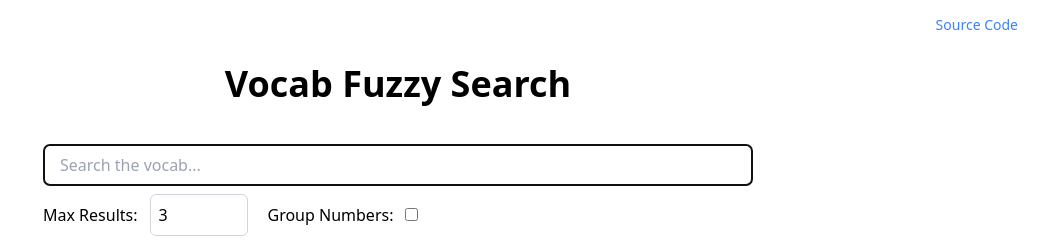
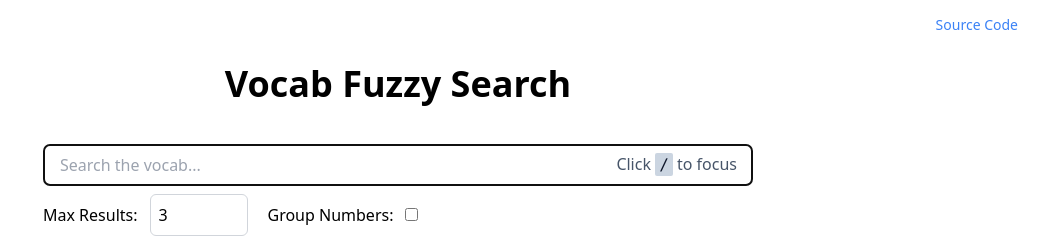
Before and after one commit to rushabhhere/vocab-fuzzy-search, a React (Vite) app: page / in a window 1280 px wide. Shown: the top 244 px of the page, without its empty margins (242-1280 px from the left). Built offline with nearby package versions, Linux system fonts and the light colour scheme.

Commit message:
Added "Click / to focus" component and rectified rendering error

```diff
--- a/src/App.tsx
+++ b/src/App.tsx
@@ -73,6 +73,7 @@ function App() {
         Vocab Fuzzy Search
       </h1>
       <div className="w-[750px] max-w-full px-5">
+        <div className="relative w-full">
           <input
             type="text"
             placeholder="Search the vocab..."
@@ -82,6 +83,14 @@ function App() {
             onChange={e => setSearch(e.target.value)}
             className="inline-block w-full px-4 py-2 mb-2 border border-gray-300 rounded-md"
           />
+          <span className="absolute hidden pointer-events-none top-2 right-4 text-slate-600 md:block">
+            Click{' '}
+            <kbd className="text-slate-900 bg-slate-300 px-1 py-0.5 rounded-sm">
+              /
+            </kbd>{' '}
+            to focus
+          </span>
+        </div>
 
         {/* controls */}
         <div className="flex flex-col items-start gap-5 mb-8 md:flex-row md:items-center">
--- a/src/components/Card.tsx
+++ b/src/components/Card.tsx
@@ -1,4 +1,5 @@
 import type { FC } from 'react';
+import React from 'react';
 
 interface Definition {
   part_of_speech: string;
@@ -33,7 +34,7 @@ const Card: FC<Props> = ({ data, showGroupNumbers }) => {
       </div>
       <div>
         {data.definitions.map((def, index) => (
-          <>
+          <React.Fragment key={`${data.key}-${index}`}>
             <div key={index} className="mt-4">
               <p className="font-semibold">{def.part_of_speech}:</p>
               <p className="mt-2 text-lg">{def.definition}</p>
@@ -57,7 +58,7 @@ const Card: FC<Props> = ({ data, showGroupNumbers }) => {
             </div>
 
             {index !== data.definitions.length - 1 && <hr className="my-6" />}
-          </>
+          </React.Fragment>
         ))}
       </div>
     </article>
```
Lines whose indentation alone changed are shown as unchanged.
